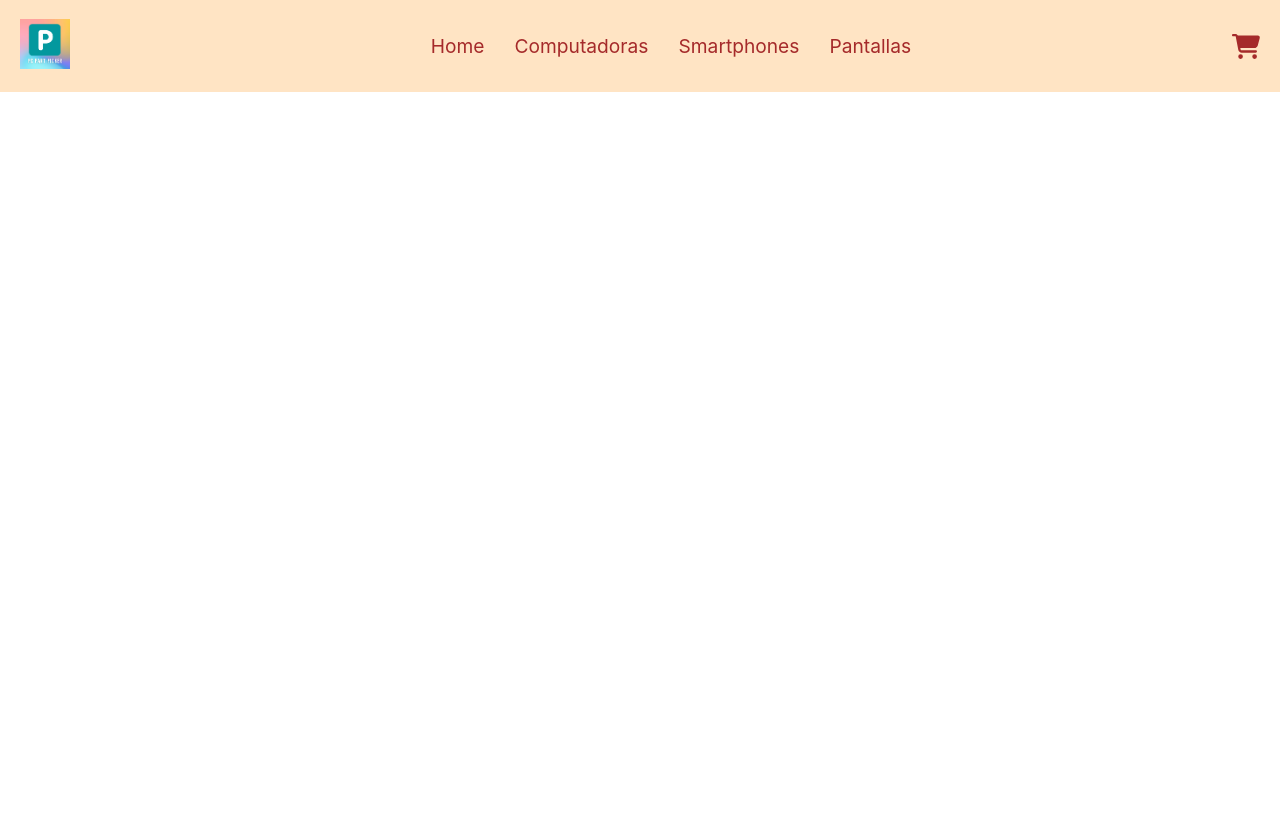
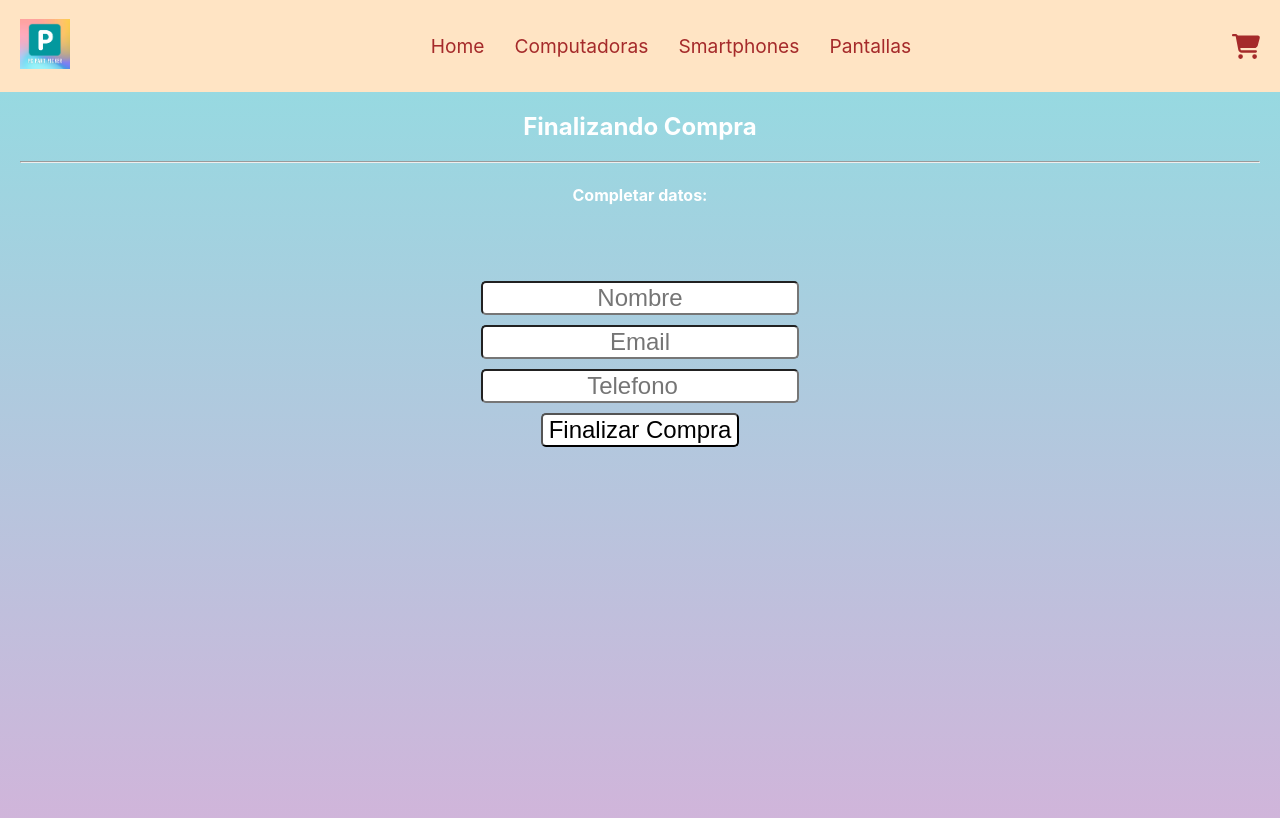
Before and after one commit to mtadakuma/proyecto-final-tadakuma, a React (Create React App) app: page /checkout in a window 1280 px wide. Shown: the top 818 px of the page. Built offline with nearby package versions, Linux system fonts and the light colour scheme.

Commit message:
added checkout

```diff
--- a/src/App.jsx
+++ b/src/App.jsx
@@ -3,6 +3,7 @@ import NavBar from './components/NavBar/index.jsx';
 import ItemListContainer from '../src/pages/ItemListContainer'
 import ItemDetailContainer from '../src/pages/ItemDetailContainer';
 import Cart from '../src/pages/Cart';
+import Checkout from '../src/pages/Checkout';
 import { Routes, Route } from 'react-router-dom';
 
 function App() {
@@ -13,7 +14,8 @@ function App() {
           <Route path='/' element={<ItemListContainer /> }/>
           <Route path='/catalogo/:categoryId' element={<ItemListContainer />} />
           <Route path='/item/:id' element={<ItemDetailContainer />} />
-          <Route path='/cart' element={<Cart/> }/>
+          <Route path='/cart' element={<Cart />} />
+          <Route path='/checkout' element={<Checkout/> }/>
         </Routes>
     </div>
   );
--- a/src/pages/Cart/Cart.css
+++ b/src/pages/Cart/Cart.css
@@ -62,23 +62,47 @@
     color:white;
 }
 
-.item-det > img{
+.item-det-img > img{
+    height: 100px;
+    width: 100px;
+
+}
+
+.item-det-img{
     height: 100px;
     width: 100px;
     border-radius: 8px;
+    background-color:white;
+    padding: 5px;
+    margin: 0 auto;
 }
 
-.cart-clear-btn{
+.cart-clear-btn,
+.cart-finish-btn
+{
     border:none;
     margin-bottom: 10px;
     background-color:antiquewhite;
-    color:brown;
     padding: 10px 30px;
     border-radius: 8px;
     font-weight:700;
+    margin: 20px;
 }
 
 .cart-clear-btn:hover{
     background-color:indianred;
     color:white;
 }
+
+.cart-finish-btn:hover{
+    background-color:green;
+    color:white;
+}
+
+.cart-clear-btn{
+    color:brown;
+}
+
+.cart-finish-btn{
+    color:green;
+}
--- a/src/pages/Cart/index.jsx
+++ b/src/pages/Cart/index.jsx
@@ -1,7 +1,7 @@
-import React, {useState, useEffect , useContext} from 'react'
+import React, { useContext} from 'react'
 import './Cart.css'
 import CartContext from '../../context/CartContext'
-import { NavLink } from 'react-router-dom'
+import { Link, NavLink } from 'react-router-dom'
 
 
 const Cart = () => {
@@ -13,10 +13,13 @@ const Cart = () => {
         <div className='cart-items'>
           {
           cartCtx.products.map((item) =>
-            <div className='cart-item'>
+            <div className='cart-item' key={item.id}>
               <div className='item-det'>
                 <h2>{item.name}</h2>
-                <img src={item.img} alt={item.name} />
+                <div className='item-det-img'>
+                  <img src={item.img} alt={item.name} />
+                </div>
+
               </div>
               <div className='cart-item-controls'>
                 <button onClick={()=>cartCtx.removeItem(item.id)} className='cart-item-minus'>-</button>
@@ -27,7 +30,10 @@ const Cart = () => {
             </div>)
           }
           <h3>Total a pagar: ${cartCtx.getTotalValue()}</h3>
-          <button onClick={()=>cartCtx.clear()} className='cart-clear-btn'>Vaciar carrito</button>
+          <button onClick={() => cartCtx.clear()} className='cart-clear-btn'>Vaciar carrito</button>
+          <Link to='/checkout'>
+            <button className='cart-finish-btn'>Finalizar compra</button>
+          </Link>
         </div>
         :
         <div>
--- /dev/null
+++ b/src/pages/Checkout/Checkout.css
@@ -0,0 +1,30 @@
+.checkout-cont{
+    background-color: #D9AFD9;
+    background-image: linear-gradient(0deg, #D9AFD9 0%, #97D9E1 100%);
+    height:100vh;
+    padding: 20px;
+}
+
+.checkout-title{
+    margin-top:0;
+}
+
+.checkout-title,
+.checkout-subtitle{
+    color:white;
+}
+
+.checkout-form{
+    padding: 30px;
+}
+
+.checkout-form > input{
+    font-size: 24px;
+    margin: 5px;
+    text-align: center;
+    border-radius: 5px;
+}
+
+.checkout-finish-btn{
+    background-color:white;
+}
--- /dev/null
+++ b/src/pages/Checkout/index.jsx
@@ -0,0 +1,123 @@
+import React, { useState, useContext } from 'react'
+import CartContext from '../../context/CartContext'
+import {collection, addDoc, getFirestore } from 'firebase/firestore';
+import Loader from '../../components/Loader';
+import { Link } from 'react-router-dom'
+import './Checkout.css'
+
+const Checkout = () => {
+
+  /* { buyer: { name, phone, email }, items: [{ id, title, price, amount }], date, total  }  */
+
+  const cartCtx = useContext(CartContext);
+
+  const [buyer, setBuyer] = useState({
+    Nombre: '',
+    Email: '',
+    Telefono:''
+  })
+
+  const [isLoading, setIsLoading] = useState(false);
+  const [orderId, setOrderId] = useState()
+
+
+  const { Nombre, Email, Telefono } = buyer;
+
+  const handleInputChange = (e) => {
+    setBuyer(({
+      ...buyer,
+      [e.target.name]: e.target.value
+    }))
+  }
+
+
+  const generateOrder = async (data) => {
+
+    setIsLoading(true)
+
+    try {
+      const db = getFirestore();
+      const col = collection(db, 'orders');
+      const order = await addDoc(col, data);
+      setOrderId(order.id);
+    } catch (err) {
+      console.log(err);
+    } finally {
+      setIsLoading(false);
+      cartCtx.clear();
+    }
+  }
+
+  const handleSubmit = (e) => {
+    e.preventDefault();
+
+    const dia = new Date()
+    const items = cartCtx.products.map(prod => { return { id: prod.id, title: prod.name, price: prod.price, amount: prod.quantity } });
+    const total = cartCtx.getTotalValue();
+    const data = { buyer, items, dia, total }
+    console.log("data", data);
+    generateOrder(data);
+
+  }
+
+
+  return (
+    <>
+
+      {isLoading ? <Loader/> :
+        (!orderId && <div className='checkout-cont'>
+        <h2 className='checkout-title'>Finalizando Compra</h2>
+        <hr />
+        <h4 className='checkout-subtitle'>Completar datos:</h4>
+        <br />
+
+        <form onSubmit={handleSubmit} className='checkout-form'>
+          <input
+            type="text"
+            name="Nombre"
+            placeholder="Nombre"
+            value={Nombre}
+            onChange={handleInputChange}
+            required
+          />
+          <br />
+          <input
+            type="email"
+            name="Email"
+            placeholder="Email"
+            value={Email}
+            onChange={handleInputChange}
+            required
+          />
+          <br />
+          <input
+            type="number"
+            name="Telefono"
+            placeholder="Telefono"
+            value={Telefono}
+            onChange={handleInputChange}
+            required
+          />
+          <br />
+          <input
+            type="submit"
+            value="Finalizar Compra"
+            className="checkout-finish-btn"
+          />
+          <br /><br />
+        </form>
+        </div>)}
+      <div>
+        {
+          orderId && <div className='checkout-cont'>
+            <h4>Compra Finalizada con Exito</h4>
+            <h4>Aqui está su ID de orden: {orderId}</h4>
+            <Link to={"/"}><h5>Realizar otra compra</h5></Link>
+          </div>
+        }
+      </div>
+    </>
+  )
+}
+
+export default Checkout
--- a/src/pages/ItemListContainer/index.jsx
+++ b/src/pages/ItemListContainer/index.jsx
@@ -3,7 +3,7 @@ import './ItemListContainer.css'
 import ItemList from '../../components/ItemList'
 import { useParams } from 'react-router-dom';
 import Loader from '../../components/Loader';
-import {collection, getDocs, getFirestore, query, where, limit} from 'firebase/firestore'
+import {collection, getDocs, getFirestore, query, where} from 'firebase/firestore'
 
 function getItems(categoryId) {
 
```
